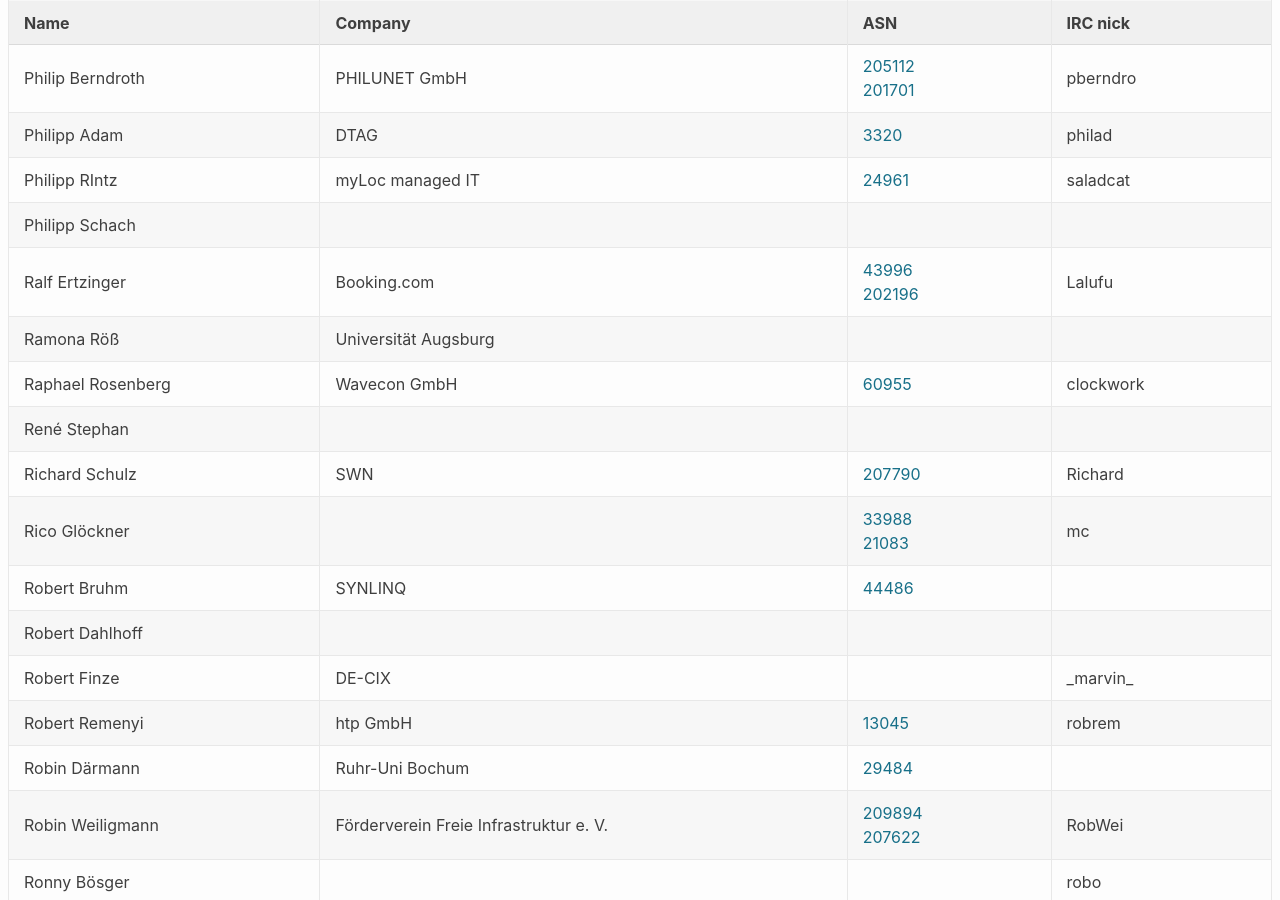
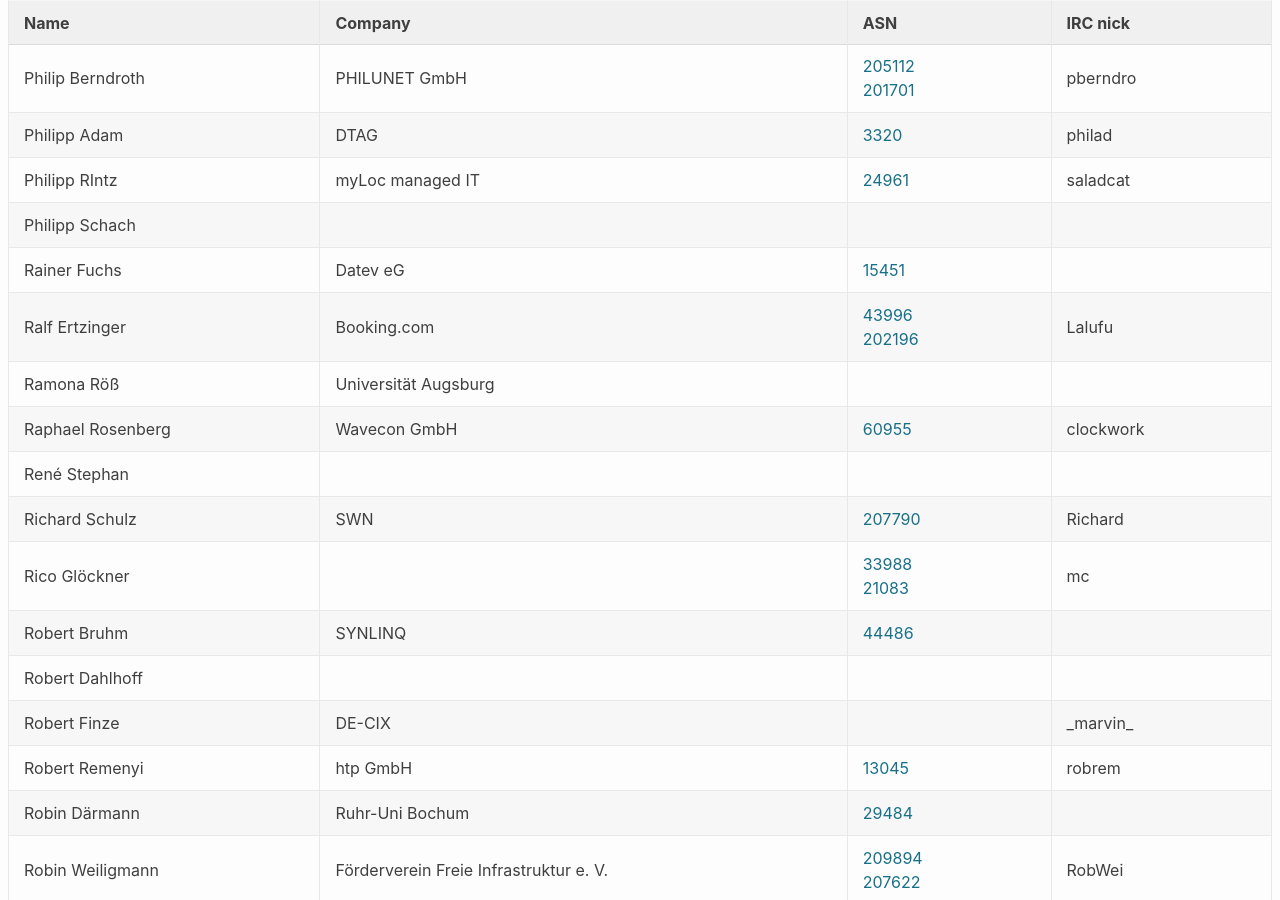
Before and after one commit to denog/pretix-attendeelist, a Jekyll site: the page built from index.markdown, in a window 1280 px wide and 900 px high, scrolled down 9586 px. Built offline with Jekyll 4.4.1, drawn with Linux system fonts in a browser that asks for light colours.

Commit message:
Latest data: Mon Oct 19 07:26:07 UTC 2020

```diff
--- a/_data/attendees.json
+++ b/_data/attendees.json
@@ -1224,6 +1224,12 @@
     "asn": null
   },
   {
+    "name": "Rainer Fuchs",
+    "company": "Datev eG",
+    "irc": null,
+    "asn": "15451"
+  },
+  {
     "name": "Ralf Ertzinger",
     "company": "Booking.com",
     "irc": "Lalufu",
```
